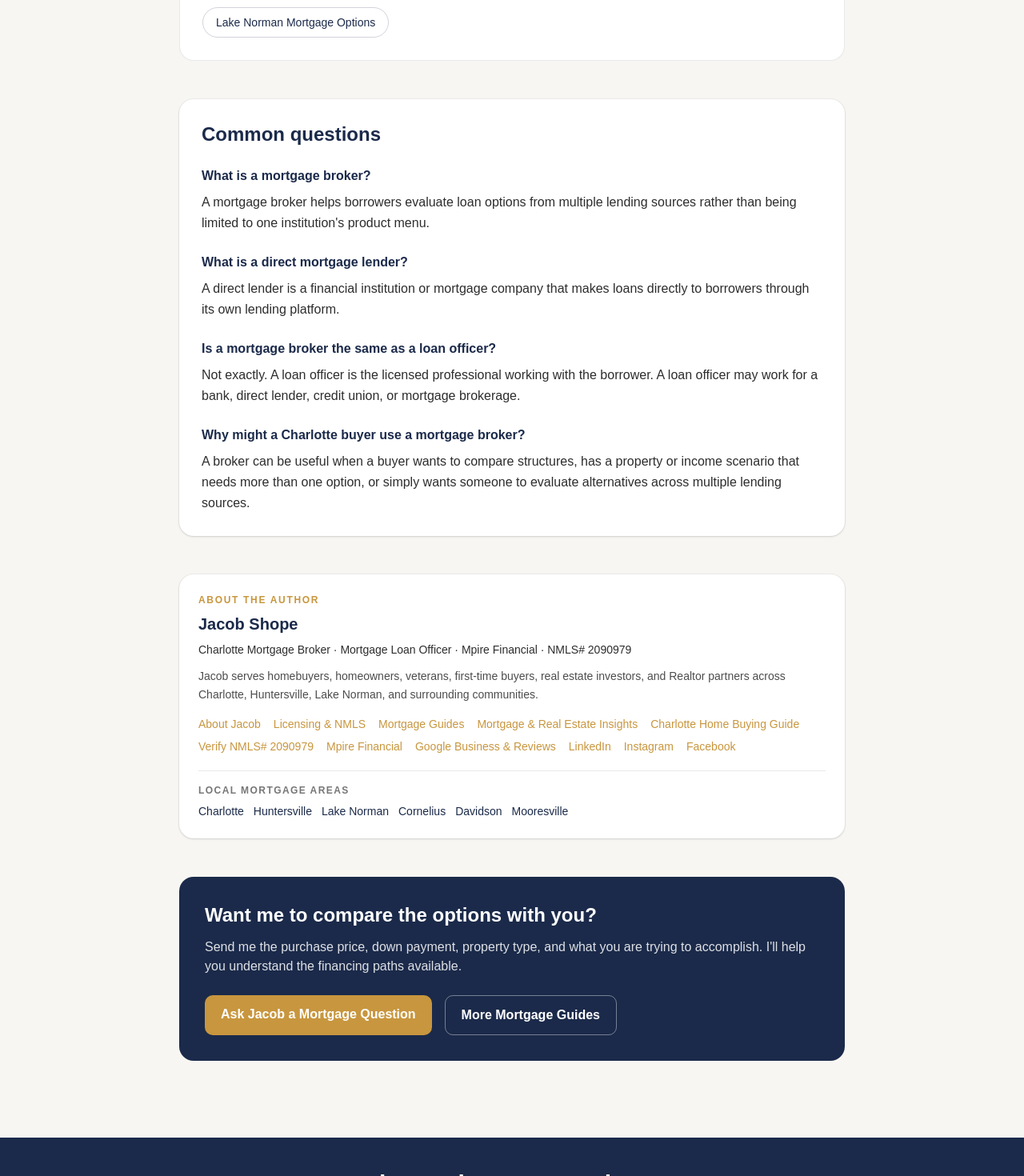
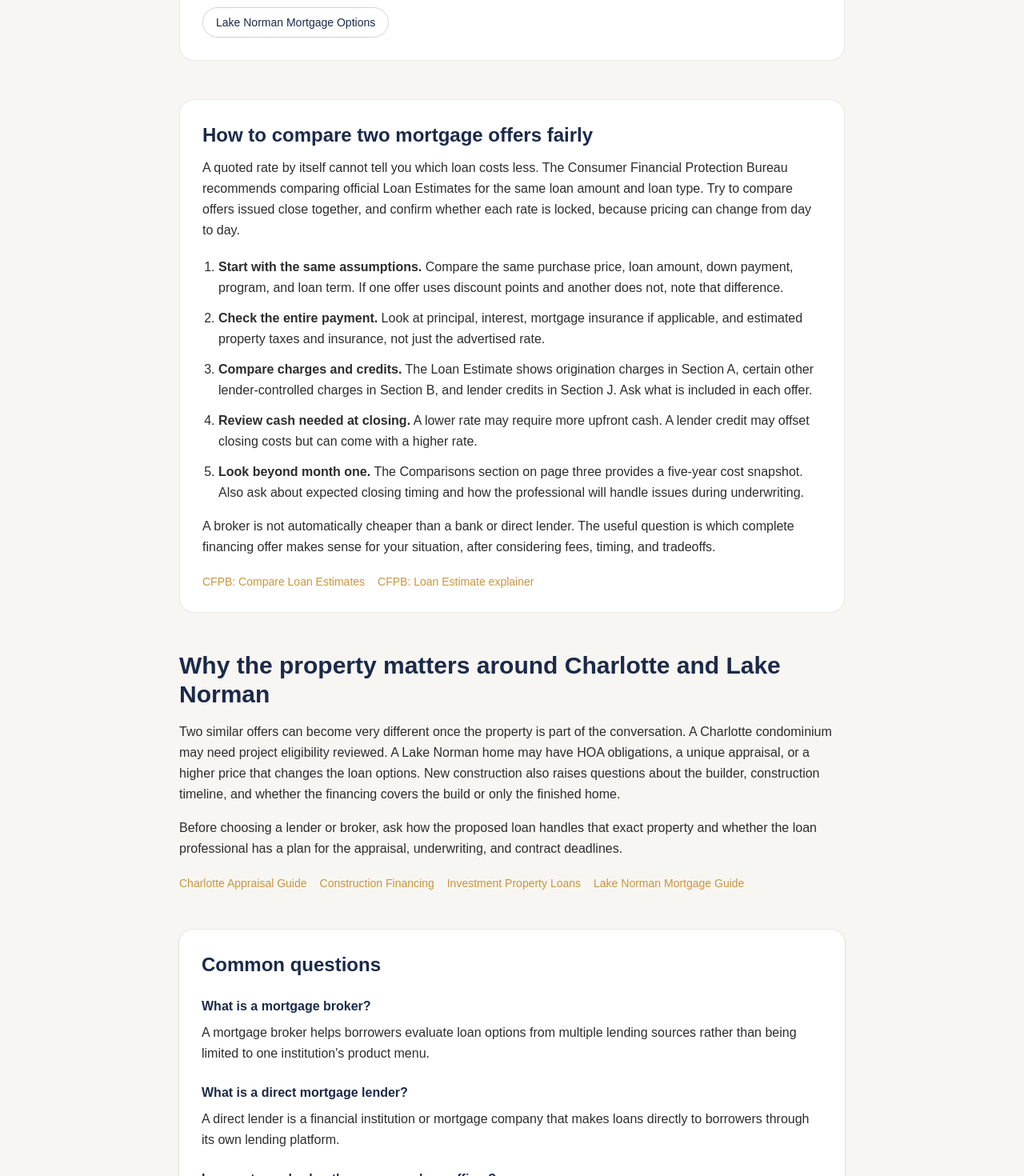
Before and after one commit to JLshope12/jacob-shope-mortgage, a Next.js app: page /mortgage-broker-vs-lender-charlotte in a window 1280 px wide. Shown: the part 1860-3330 px from the top of the page at 80% size. Built offline with nearby package versions, Linux system fonts and the light colour scheme.

Commit message:
SEO: make Charlotte broker vs lender guide actionable with CFPB Loan Estimate comparison and local property context

```diff
--- a/app/mortgage-broker-vs-lender-charlotte/page.tsx
+++ b/app/mortgage-broker-vs-lender-charlotte/page.tsx
@@ -5,6 +5,8 @@ const origin = "https://jacobshopemortgage.com";
 const pageUrl = `${origin}/mortgage-broker-vs-lender-charlotte`;
 const CFPB_BROKER_URL = "https://www.consumerfinance.gov/ask-cfpb/what-is-the-difference-between-a-mortgage-lender-and-a-mortgage-broker-en-130/";
 const CFPB_SHOP_URL = "https://www.consumerfinance.gov/owning-a-home/explore/contact-multiple-lenders/";
+const CFPB_COMPARE_URL = "https://www.consumerfinance.gov/owning-a-home/compare/compare-loan-estimates/";
+const CFPB_LOAN_ESTIMATE_URL = "https://www.consumerfinance.gov/owning-a-home/loan-estimate/";
 
 export const metadata = {
   title: "Mortgage Broker vs Lender in Charlotte | Jacob Shope",
@@ -19,6 +21,8 @@ const faq = [
   ["What is a direct mortgage lender?", "A direct lender is a financial institution or mortgage company that makes loans directly to borrowers through its own lending platform."],
   ["Is a mortgage broker the same as a loan officer?", "Not exactly. A loan officer is the licensed professional working with the borrower. A loan officer may work for a bank, direct lender, credit union, or mortgage brokerage."],
   ["Why might a Charlotte buyer use a mortgage broker?", "A broker can be useful when a buyer wants to compare structures, has a property or income scenario that needs more than one option, or simply wants someone to evaluate alternatives across multiple lending sources."],
+  ["Is a mortgage broker always cheaper than a bank?", "No. The better offer depends on the specific loan, rate, points, lender credits, origination charges, mortgage insurance, and closing timeline. Compare Loan Estimates for the same loan type and terms."],
+  ["How do I compare two Charlotte mortgage offers?", "Ask for Loan Estimates with the same loan amount, loan type, down payment, and rate-lock assumptions. Compare total monthly payment, origination charges, lender credits, estimated cash to close, and the five-year cost shown on page three."],
 ] as const;
 
 export default function MortgageBrokerVsLenderCharlottePage() {
@@ -33,8 +37,8 @@ export default function MortgageBrokerVsLenderCharlottePage() {
         author: { "@id": `${origin}/#jacob-shope` },
         publisher: { "@id": `${origin}/#mpire-financial` },
         mainEntityOfPage: { "@id": `${pageUrl}#webpage` },
-        dateModified: "2026-09-08",
-        citation: [CFPB_BROKER_URL, CFPB_SHOP_URL],
+        dateModified: "2026-11-04",
+        citation: [CFPB_BROKER_URL, CFPB_SHOP_URL, CFPB_COMPARE_URL, CFPB_LOAN_ESTIMATE_URL],
       },
       {
         "@type": "WebPage",
@@ -151,6 +155,50 @@ export default function MortgageBrokerVsLenderCharlottePage() {
           </div>
         </section>
 
+        <section className="mt-12 rounded-2xl border border-navy/10 bg-white p-7">
+          <h2 className="text-2xl font-bold text-navy">How to compare two mortgage offers fairly</h2>
+          <p className="mt-3 leading-relaxed text-charcoal">
+            A quoted rate by itself cannot tell you which loan costs less. The Consumer Financial Protection Bureau recommends
+            comparing official Loan Estimates for the same loan amount and loan type. Try to compare offers issued close
+            together, and confirm whether each rate is locked, because pricing can change from day to day.
+          </p>
+          <ol className="mt-5 list-decimal space-y-3 pl-5 leading-relaxed text-charcoal">
+            <li><strong>Start with the same assumptions.</strong> Compare the same purchase price, loan amount, down payment, program, and loan term. If one offer uses discount points and another does not, note that difference.</li>
+            <li><strong>Check the entire payment.</strong> Look at principal, interest, mortgage insurance if applicable, and estimated property taxes and insurance, not just the advertised rate.</li>
+            <li><strong>Compare charges and credits.</strong> The Loan Estimate shows origination charges in Section A, certain other lender-controlled charges in Section B, and lender credits in Section J. Ask what is included in each offer.</li>
+            <li><strong>Review cash needed at closing.</strong> A lower rate may require more upfront cash. A lender credit may offset closing costs but can come with a higher rate.</li>
+            <li><strong>Look beyond month one.</strong> The Comparisons section on page three provides a five-year cost snapshot. Also ask about expected closing timing and how the professional will handle issues during underwriting.</li>
+          </ol>
+          <p className="mt-4 leading-relaxed text-charcoal">
+            A broker is not automatically cheaper than a bank or direct lender. The useful question is which complete
+            financing offer makes sense for your situation, after considering fees, timing, and tradeoffs.
+          </p>
+          <div className="mt-5 flex flex-wrap gap-4 text-sm font-medium">
+            <a href={CFPB_COMPARE_URL} target="_blank" rel="noopener noreferrer" className="text-gold hover:underline">CFPB: Compare Loan Estimates</a>
+            <a href={CFPB_LOAN_ESTIMATE_URL} target="_blank" rel="noopener noreferrer" className="text-gold hover:underline">CFPB: Loan Estimate explainer</a>
+          </div>
+        </section>
+
+        <section className="mt-12">
+          <h2 className="text-2xl font-bold text-navy md:text-3xl">Why the property matters around Charlotte and Lake Norman</h2>
+          <p className="mt-4 leading-relaxed text-charcoal">
+            Two similar offers can become very different once the property is part of the conversation. A Charlotte
+            condominium may need project eligibility reviewed. A Lake Norman home may have HOA obligations, a
+            unique appraisal, or a higher price that changes the loan options. New construction also raises questions
+            about the builder, construction timeline, and whether the financing covers the build or only the finished home.
+          </p>
+          <p className="mt-4 leading-relaxed text-charcoal">
+            Before choosing a lender or broker, ask how the proposed loan handles that exact property and whether the
+            loan professional has a plan for the appraisal, underwriting, and contract deadlines.
+          </p>
+          <div className="mt-5 flex flex-wrap gap-4 text-sm font-medium">
+            <Link href="/mortgage-appraisal-charlotte" className="text-gold hover:underline">Charlotte Appraisal Guide</Link>
+            <Link href="/construction-loans-charlotte" className="text-gold hover:underline">Construction Financing</Link>
+            <Link href="/investment-property-loans-charlotte" className="text-gold hover:underline">Investment Property Loans</Link>
+            <Link href="/service-areas/lake-norman" className="text-gold hover:underline">Lake Norman Mortgage Guide</Link>
+          </div>
+        </section>
+
         <section className="mt-12 rounded-2xl bg-white p-7 shadow-sm ring-1 ring-navy/5">
           <h2 className="text-2xl font-bold text-navy">Common questions</h2>
           <div className="mt-6 space-y-6">
```
